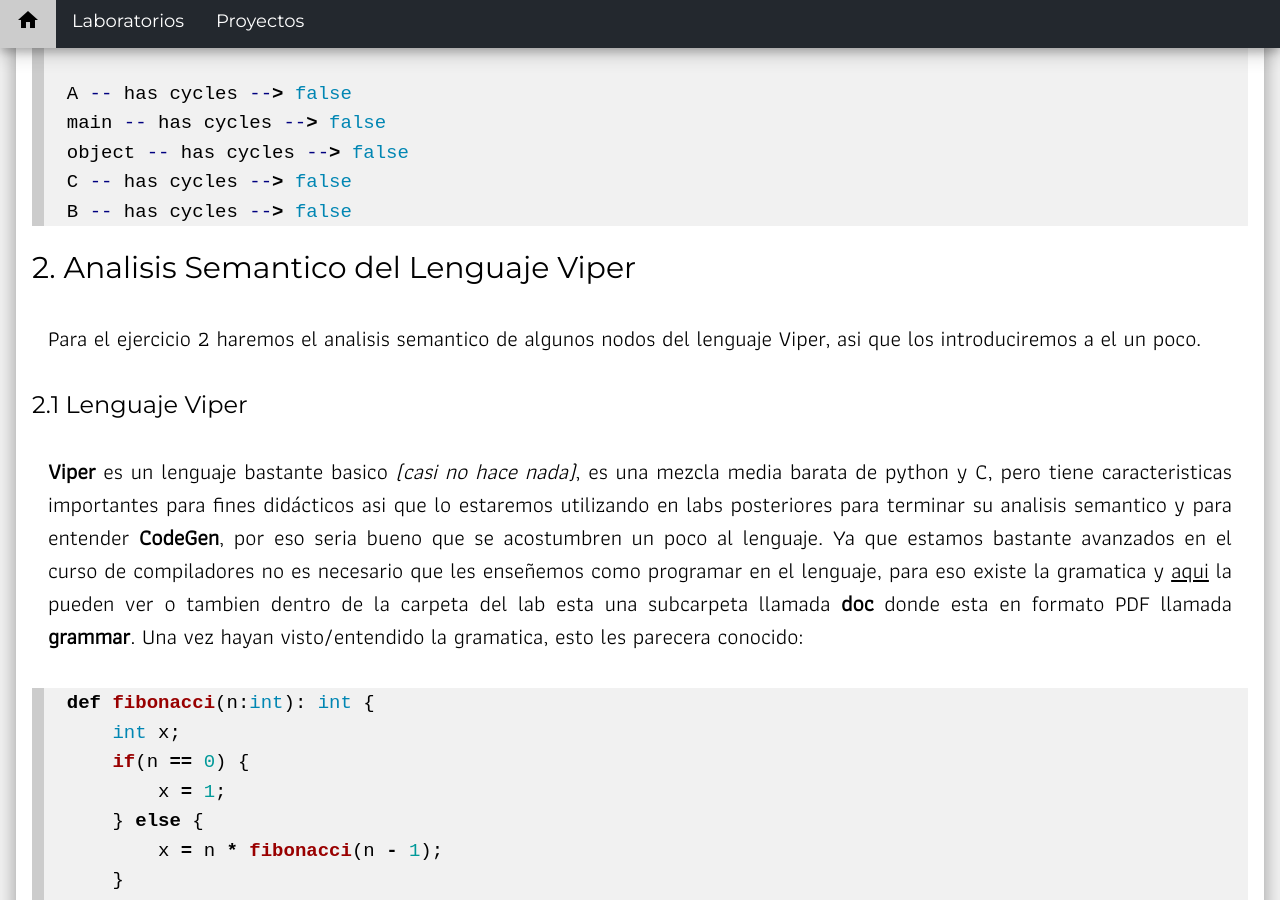
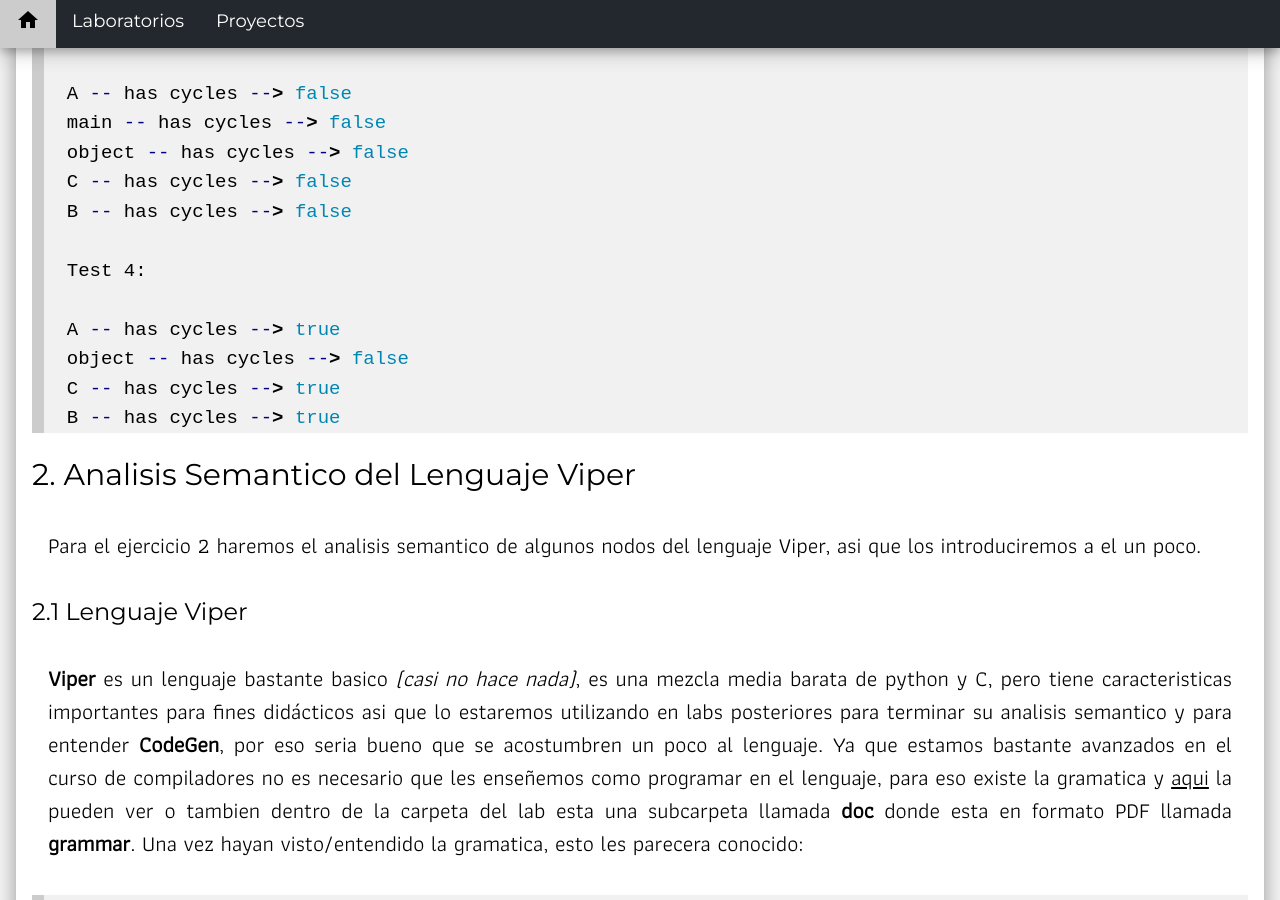
Before and after one commit to CC-4/old-page, a Jekyll site: the page built from _posts/2016-09-09-Analisis-Semantico-I.md, in a window 1280 px wide and 900 px high, scrolled down 2734 px. Built offline with Jekyll 4.4.1, drawn with Linux system fonts in a browser that asks for light colours; comment, search, counter and statistics services are not loaded.

Commit message:
lab 07 expected cycles output updated

````diff
--- a/_posts/2016-09-09-Analisis-Semantico-I.md
+++ b/_posts/2016-09-09-Analisis-Semantico-I.md
@@ -75,6 +75,13 @@ cuando tengan listo pueden probarlo con:
   object -- has cycles --> false
   C -- has cycles --> false
   B -- has cycles --> false
+
+  Test 4:
+
+  A -- has cycles --> true
+  object -- has cycles --> false
+  C -- has cycles --> true
+  B -- has cycles --> true
 ```
 
 ## 2. Analisis Semantico del Lenguaje Viper
````
